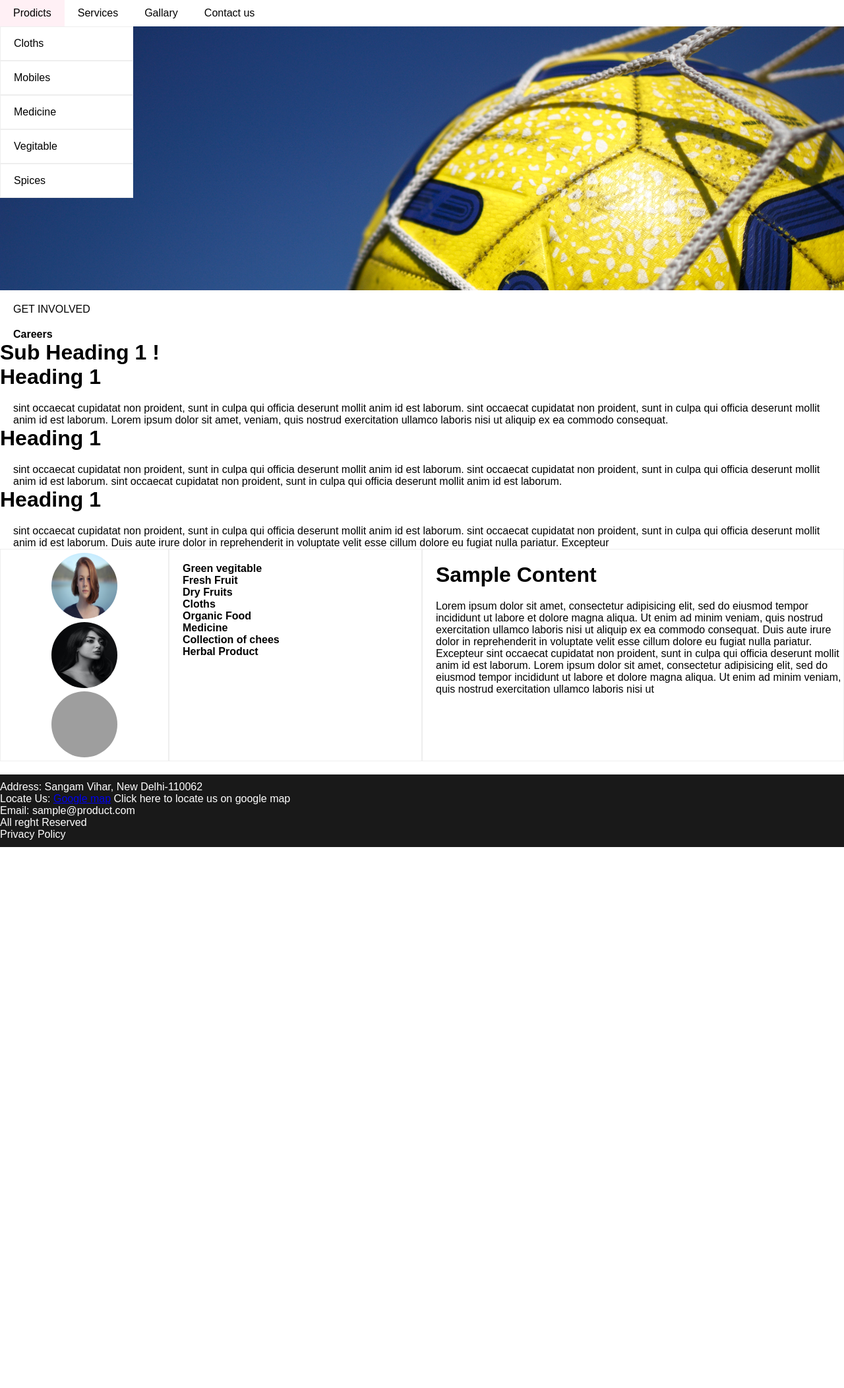
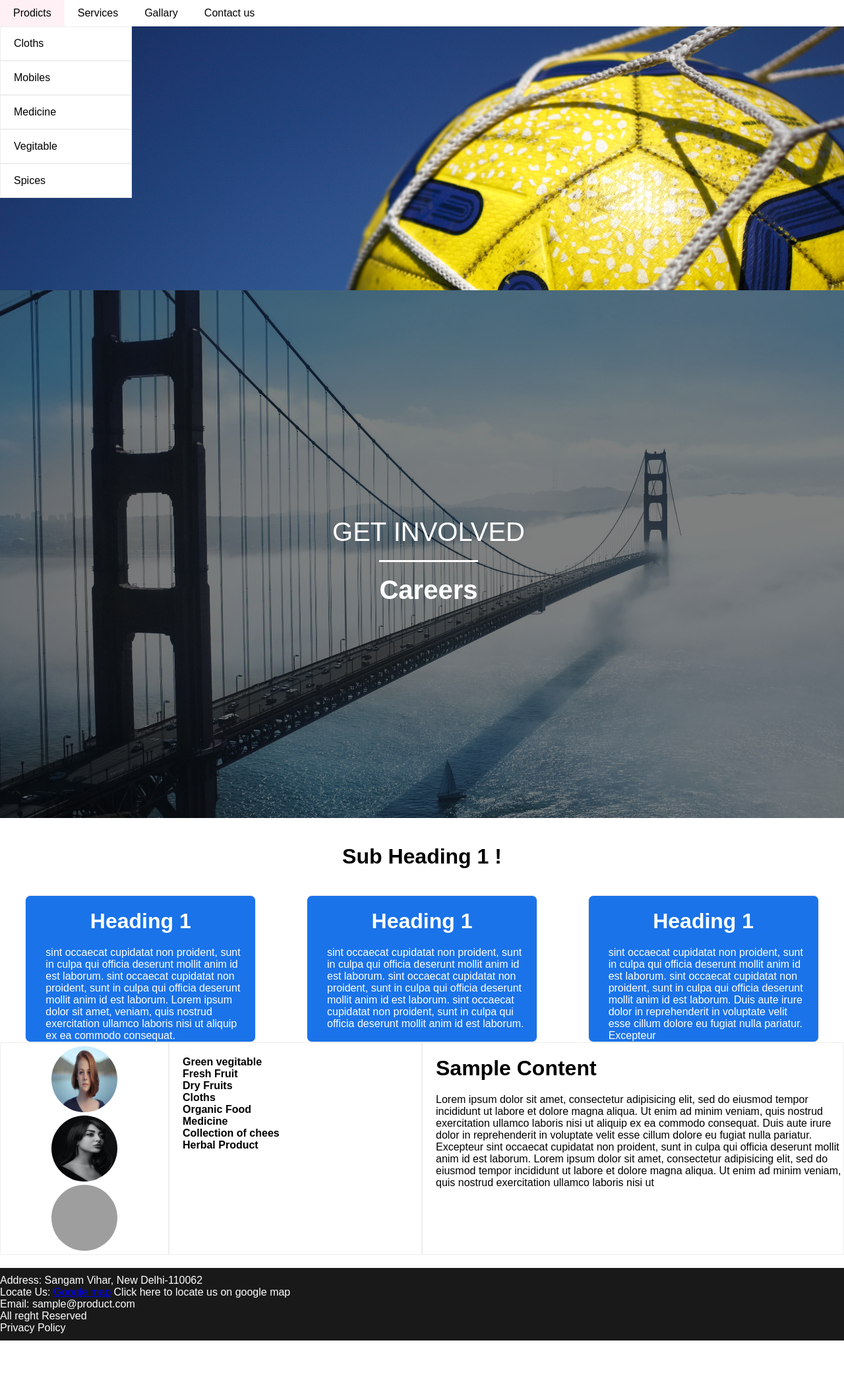
Before and after one commit to Avkr2021/Super-market, a PHP site: page / in a window 1280 px wide. Shown: the whole page at 66% size. Before the commit the page ends 1284 px from the top, so only its background shows below. Run offline with PHP 8.4, Linux system fonts and the light colour scheme; grey boxes are pictures that could not be loaded.

Commit message:
Update style.css

```diff
--- a/style.css
+++ b/style.css
@@ -3,6 +3,7 @@
   margin: 0px;
   padding: 0px;
   font-family: arial;
+  box-sizing: border-box;
 }
 
 .main-box {
@@ -59,6 +60,69 @@
   width: 100%;
   clear: both;
   background-size: cover;
+}
+
+.center {
+  background: url(bridge.jpg);
+  width: 100vw;
+  height: 100vh;
+  background-size: cover;
+  position: relative;
+}
+
+.main-para {
+  background: rgba(0, 0, 0, 0.5);
+  width: 100vw;
+  height: 100vh;
+  position: absolute;
+  display: flex;
+}
+
+.para{
+  margin: auto;
+  text-align: center;
+  font-size: 40px;
+  color: white;
+}
+
+.para .p1:after {
+  content: "";
+  background: white;
+  height: 3px;
+  width: 150px;
+  margin: 20px auto;
+  display: block;
+}
+
+.new-area2>h1 {
+  text-align: center;
+  margin: 40px 0px;
+}
+
+.new-area3 {
+  display: flex;
+  justify-content: space-around;
+}
+
+
+
+.cont1 {
+  border: 1px solid #eee;
+  width: 350px;
+  padding: 0px 10px;
+  background: #1a73e8;
+  color: white;
+  border-radius: 8px;
+}
+
+.cont1>h1{
+    text-align: center;
+    margin: 20px 0px;
+}
+
+.cont1:hover{
+  transform: translate(0%, -3%);
+  transition: transform 0.5s;
 }
 
 
```
